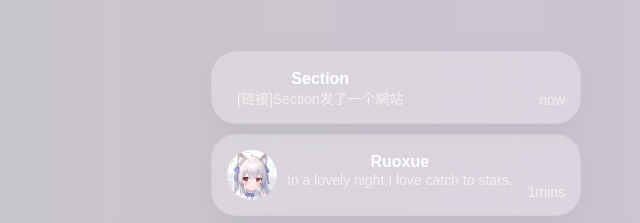
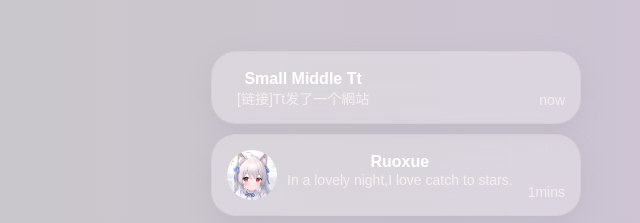
Before and after one commit to RedshiftOasis/RingIllusion, a plain HTML site: page 聊天系统.html in a window 1280 px wide. Shown: the part 195-418 px from the top of the page, 244-884 px from the left. Drawn offline with Linux system fonts and the light colour scheme.

Commit message:
Modify content and structure in 聊天系统.html
Updated content in the HTML file, including section titles and links.

```diff
--- a/聊天系统.html
+++ b/聊天系统.html
@@ -60,8 +60,8 @@
 				<div class="park-inside">
 					<!--<img src="" alt="">-->
 					<div class="content-sec">
-					<h2>Section</h2>
-						<span>[链接]Section发了一个網站</span>
+					<h2>Small Middle Tt</h2>
+						<span>[链接]Tt发了一个網站</span>
 					</div>
 				</div>
 				<span class="date">now</span>
@@ -99,4 +99,5 @@
     </div>
 		<a href="图书.html"><img src="img/图书.png"></a>
 
+
 </body></html>
```
